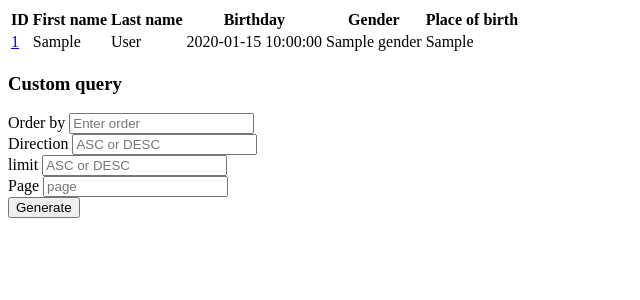
After one commit to varnica95/qss, a PHP site: template resources/views/authors/index.phtml in a window 1280 px wide. The commit adds this page. Shown: the top 300 px of the page, without its empty margins (0-640 px from the left). Run offline with PHP 8.4, Linux system fonts and the light colour scheme; the template is opened without the code that fills it: most values are stand-ins (such as "Sample title", 1, 10 or a date in 2020); data that the repository does not hold is empty.

Commit message:
update views

```diff
--- /dev/null
+++ b/resources/views/authors/index.phtml
@@ -0,0 +1,54 @@
+<table>
+  <tr>
+    <th>ID</th>
+    <th>First name</th>
+    <th>Last name</th>
+    <th>Birthday</th>
+    <th>Gender</th>
+    <th>Place of birth</th>
+  </tr>
+  <?php foreach ($authors as $author): ?>
+    <tr>
+        <td> <a href="/authors/<?php echo $author["id"]; ?>"><?php echo $author["id"]; ?></a></td>
+        <td>  <?php echo $author["first_name"]; ?></td>
+        <td>  <?php echo $author["last_name"]; ?></td>
+        <td>  <?php echo $author["birthday"]; ?></td>
+        <td>  <?php echo $author["gender"]; ?></td>
+        <td>  <?php echo $author["place_of_birth"]; ?></td>
+    </tr>
+  <?php endforeach; ?>
+</table>
+
+<div class="pagination">
+    <?php for ($i = 1; $i <= $meta["total_pages"]; ++$i): ?>
+        <a href="/authors?page=<?php echo $i ?>"><?php echo $i ?></a>
+    <?php endfor; ?>
+</div>
+
+
+<h3>Custom query</h3>
+
+<form action="/authors" method="GET">
+
+    <div class="form-group">
+        <label for="orderBy">Order by</label>
+        <input type="text" placeholder="Enter order" name="orderBy">
+    </div>
+
+    <div class="form-group">
+        <label for="direction">Direction</label>
+        <input type="text" placeholder="ASC or DESC" name="direction">
+    </div>
+
+    <div class="form-group">
+        <label for="limit">limit</label>
+        <input type="text" placeholder="ASC or DESC" name="limit">
+    </div>
+
+    <div class="form-group">
+        <label for="page">Page</label>
+        <input type="text" placeholder="page" name="page">
+    </div>
+
+    <button type="submit">Generate</button>
+</form>
```
Also changed, not shown: resources/views/app.phtml (+15 -1 lines), resources/views/authors/show.phtml (added, +40 -0 lines), resources/views/home/index.phtml (+3 -19 lines), resources/views/login/index.phtml (added, +20 -0 lines).
